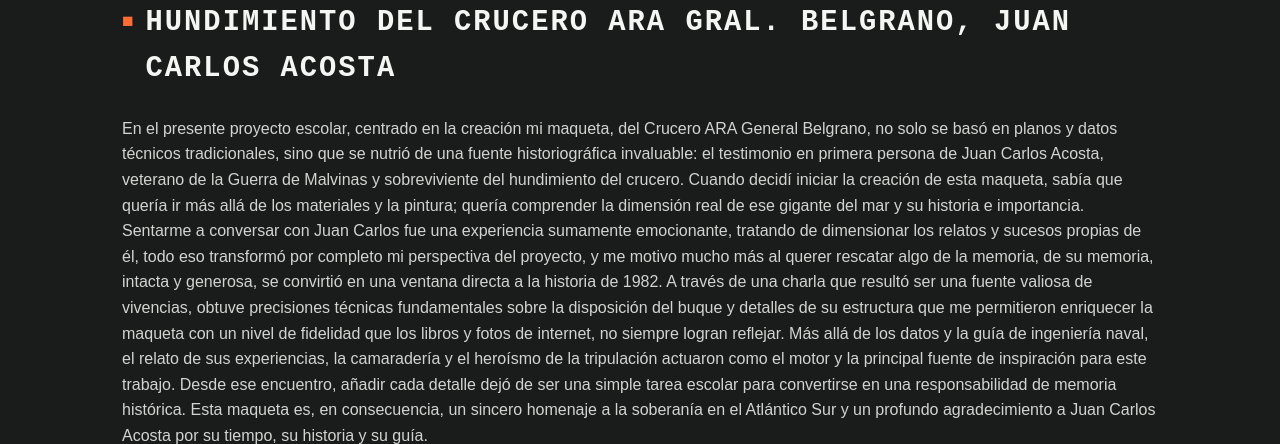
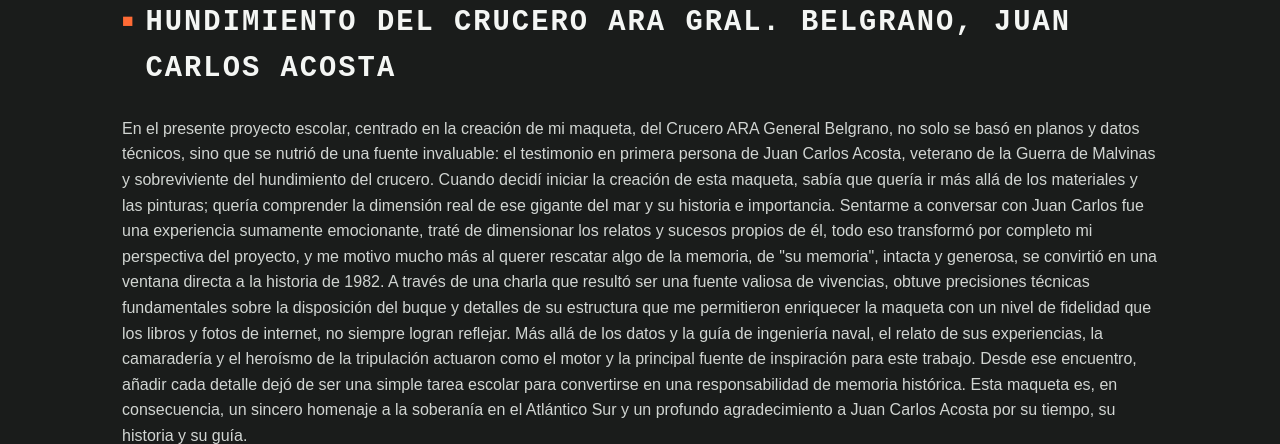
Before and after one commit to Alandani-17/proyecto-arabelgrano, a plain HTML site: page index.html in a window 1280 px wide. Shown: the part 1030-1474 px from the top of the page. Drawn offline with Linux system fonts and the light colour scheme.

Commit message:
Update index.html

```diff
--- a/index.html
+++ b/index.html
@@ -309,8 +309,9 @@
         <section id="historia">
             <h2>Entrevista al ex combatiente y sobreviviente del hundimiento del Crucero Ara Gral. Belgrano, Juan Carlos Acosta</h2>
             <p>
-                En el presente proyecto escolar, centrado en la creación mi maqueta, del Crucero ARA General Belgrano, no solo se basó en planos y datos técnicos tradicionales, sino que se nutrió de una fuente historiográfica invaluable: el testimonio en primera persona de Juan Carlos Acosta, veterano de la Guerra de Malvinas y sobreviviente del hundimiento del crucero.
-Cuando decidí iniciar la creación de esta maqueta, sabía que quería ir más allá de los materiales y la pintura; quería comprender la dimensión real de ese gigante del mar y su historia e importancia. Sentarme a conversar con Juan Carlos fue una experiencia sumamente emocionante, tratando de dimensionar los relatos y sucesos  propias de él, todo eso  transformó por completo mi perspectiva del proyecto, y me motivo mucho más al querer rescatar algo de la memoria,  de su memoria, intacta y generosa, se convirtió en una ventana directa a la historia de 1982. A través de una charla que resultó ser una fuente valiosa de vivencias, obtuve precisiones técnicas fundamentales sobre la disposición del buque y detalles de su estructura que me permitieron enriquecer la maqueta con un nivel de fidelidad que los libros y fotos de internet, no siempre logran reflejar.
+                En el presente proyecto escolar, centrado en la creación de mi maqueta, del Crucero ARA General Belgrano, no solo se basó en planos y datos técnicos, sino que se nutrió de una fuente invaluable: el testimonio en primera persona de Juan Carlos Acosta, veterano de la Guerra de Malvinas y sobreviviente del hundimiento del crucero.
+Cuando decidí iniciar la creación de esta maqueta, sabía que quería ir más allá de los materiales y las pinturas; quería comprender la dimensión real de ese gigante del mar y su historia e importancia. Sentarme a conversar con Juan Carlos fue una experiencia sumamente emocionante, traté de dimensionar los relatos y sucesos propios de él, todo eso transformó por completo mi perspectiva del proyecto, y me motivo mucho más al querer rescatar algo de la memoria, de "su memoria", intacta y generosa, se convirtió en una ventana directa a la historia de 1982.
+                A través de una charla que resultó ser una fuente valiosa de vivencias, obtuve precisiones técnicas fundamentales sobre la disposición del buque y detalles de su estructura que me permitieron enriquecer la maqueta con un nivel de fidelidad que los libros y fotos de internet, no siempre logran reflejar.
 Más allá de los datos y la guía de ingeniería naval, el relato de sus experiencias, la camaradería y el heroísmo de la tripulación actuaron como el motor y la principal fuente de inspiración para este trabajo. Desde ese encuentro, añadir cada detalle dejó de ser una simple tarea escolar para convertirse en una responsabilidad de memoria histórica. Esta maqueta es, en consecuencia, un sincero homenaje a la soberanía en el Atlántico Sur y un profundo agradecimiento a Juan Carlos Acosta por su tiempo, su historia y su guía.
 
 </p>
```
